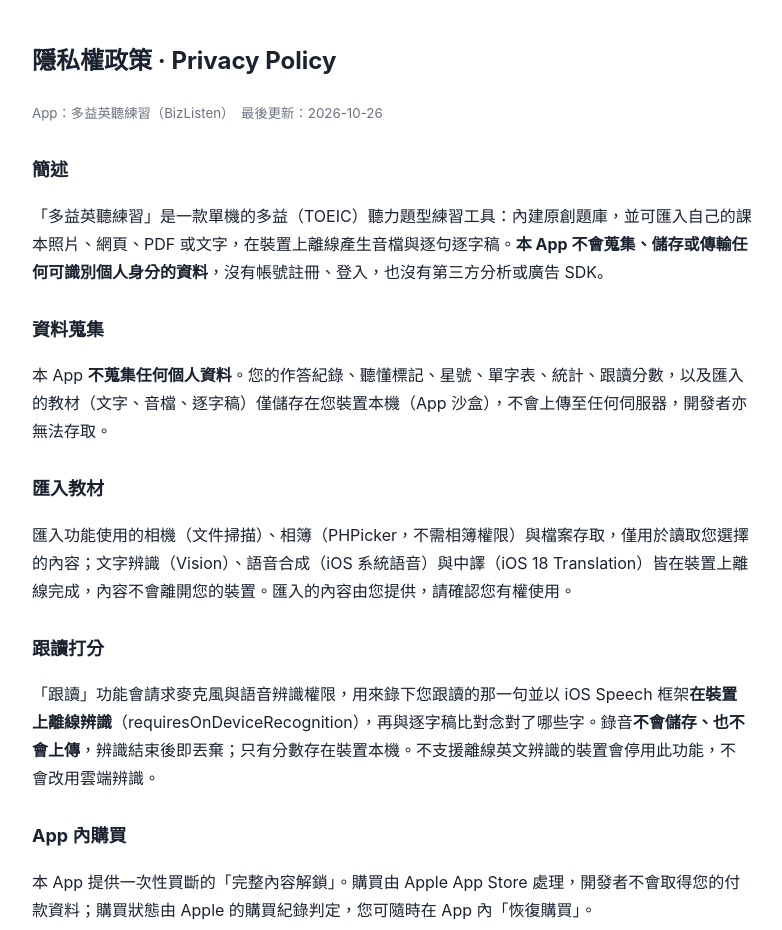
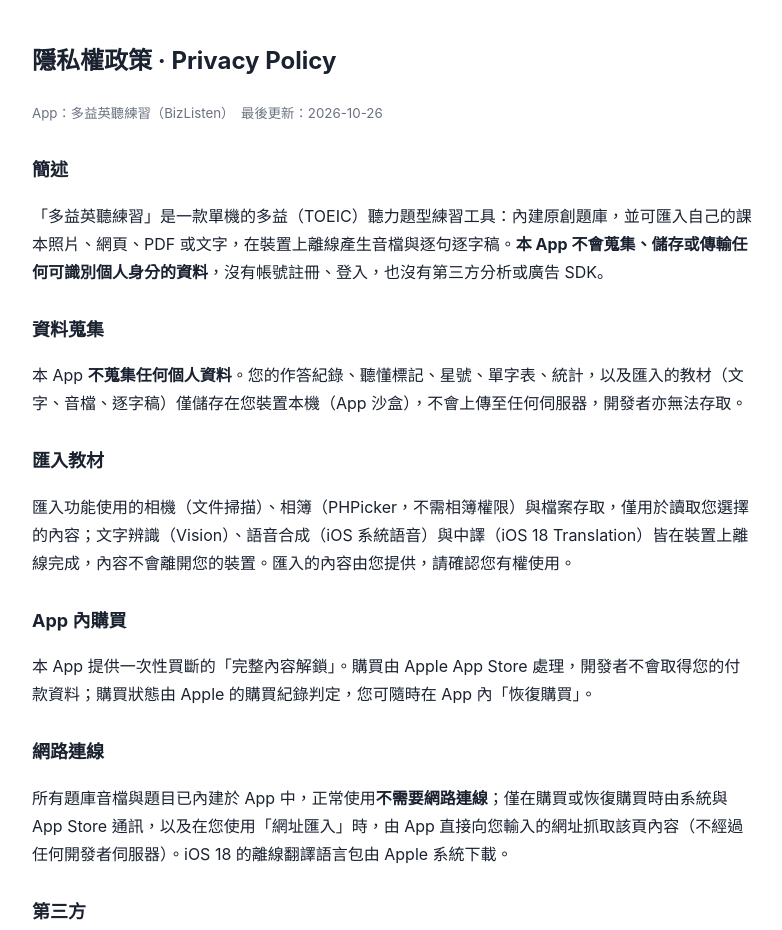
Before and after one commit to Hsu-chia-hao/bizlisten-privacy, a plain HTML site: page index.html in a window 1280 px wide. Shown: the top 930 px of the page, without its empty margins (248-1030 px from the left). Drawn offline with Linux system fonts and the light colour scheme.

Commit message:
Revert "1.2：補跟讀打分段落"
This reverts commit d39af086956d8ad86a844d89909299a934bc50cb.

```diff
--- a/index.html
+++ b/index.html
@@ -8,11 +8,9 @@
 <h2>簡述</h2>
 <p>「多益英聽練習」是一款單機的多益（TOEIC）聽力題型練習工具：內建原創題庫，並可匯入自己的課本照片、網頁、PDF 或文字，在裝置上離線產生音檔與逐句逐字稿。<strong>本 App 不會蒐集、儲存或傳輸任何可識別個人身分的資料</strong>，沒有帳號註冊、登入，也沒有第三方分析或廣告 SDK。</p>
 <h2>資料蒐集</h2>
-<p>本 App <strong>不蒐集任何個人資料</strong>。您的作答紀錄、聽懂標記、星號、單字表、統計、跟讀分數，以及匯入的教材（文字、音檔、逐字稿）僅儲存在您裝置本機（App 沙盒），不會上傳至任何伺服器，開發者亦無法存取。</p>
+<p>本 App <strong>不蒐集任何個人資料</strong>。您的作答紀錄、聽懂標記、星號、單字表、統計，以及匯入的教材（文字、音檔、逐字稿）僅儲存在您裝置本機（App 沙盒），不會上傳至任何伺服器，開發者亦無法存取。</p>
 <h2>匯入教材</h2>
 <p>匯入功能使用的相機（文件掃描）、相簿（PHPicker，不需相簿權限）與檔案存取，僅用於讀取您選擇的內容；文字辨識（Vision）、語音合成（iOS 系統語音）與中譯（iOS 18 Translation）皆在裝置上離線完成，內容不會離開您的裝置。匯入的內容由您提供，請確認您有權使用。</p>
-<h2>跟讀打分</h2>
-<p>「跟讀」功能會請求麥克風與語音辨識權限，用來錄下您跟讀的那一句並以 iOS Speech 框架<strong>在裝置上離線辨識</strong>（requiresOnDeviceRecognition），再與逐字稿比對念對了哪些字。錄音<strong>不會儲存、也不會上傳</strong>，辨識結束後即丟棄；只有分數存在裝置本機。不支援離線英文辨識的裝置會停用此功能，不會改用雲端辨識。</p>
 <h2>App 內購買</h2>
 <p>本 App 提供一次性買斷的「完整內容解鎖」。購買由 Apple App Store 處理，開發者不會取得您的付款資料；購買狀態由 Apple 的購買紀錄判定，您可隨時在 App 內「恢復購買」。</p>
 <h2>網路連線</h2>
```
